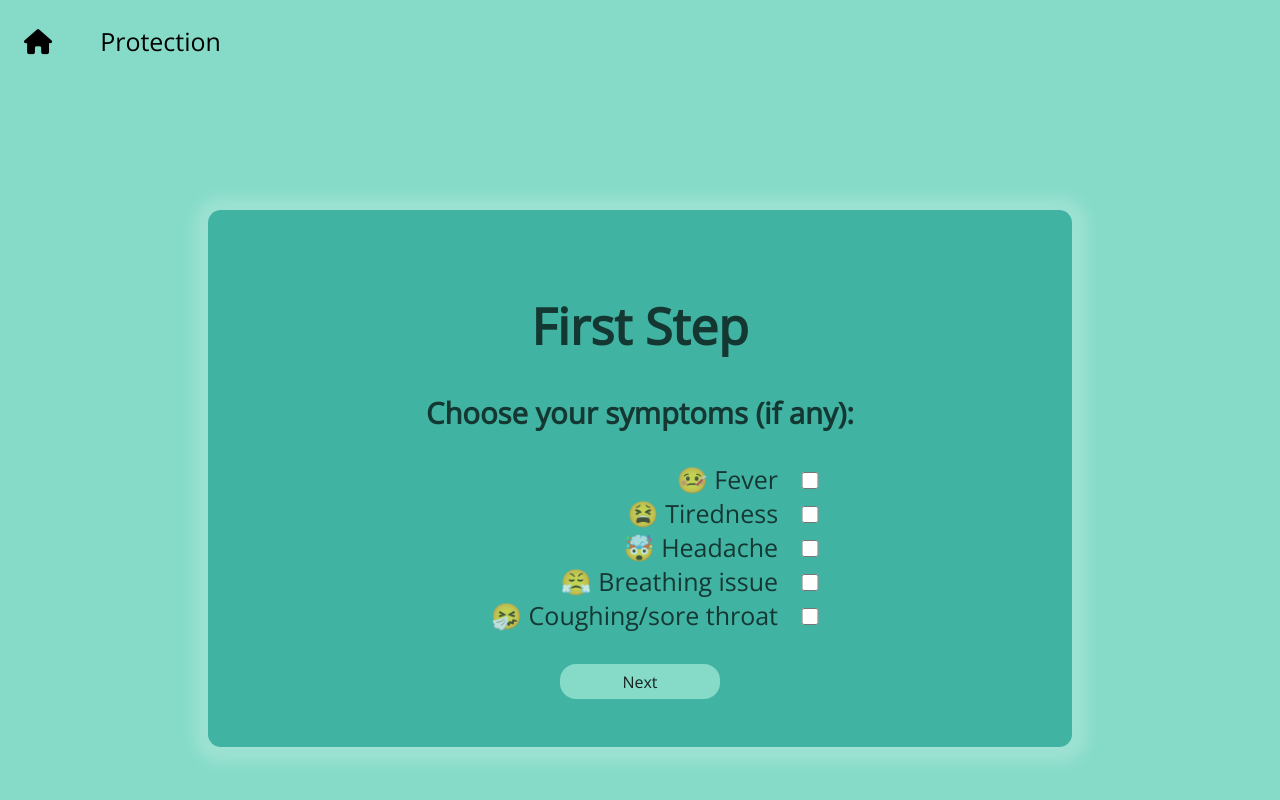
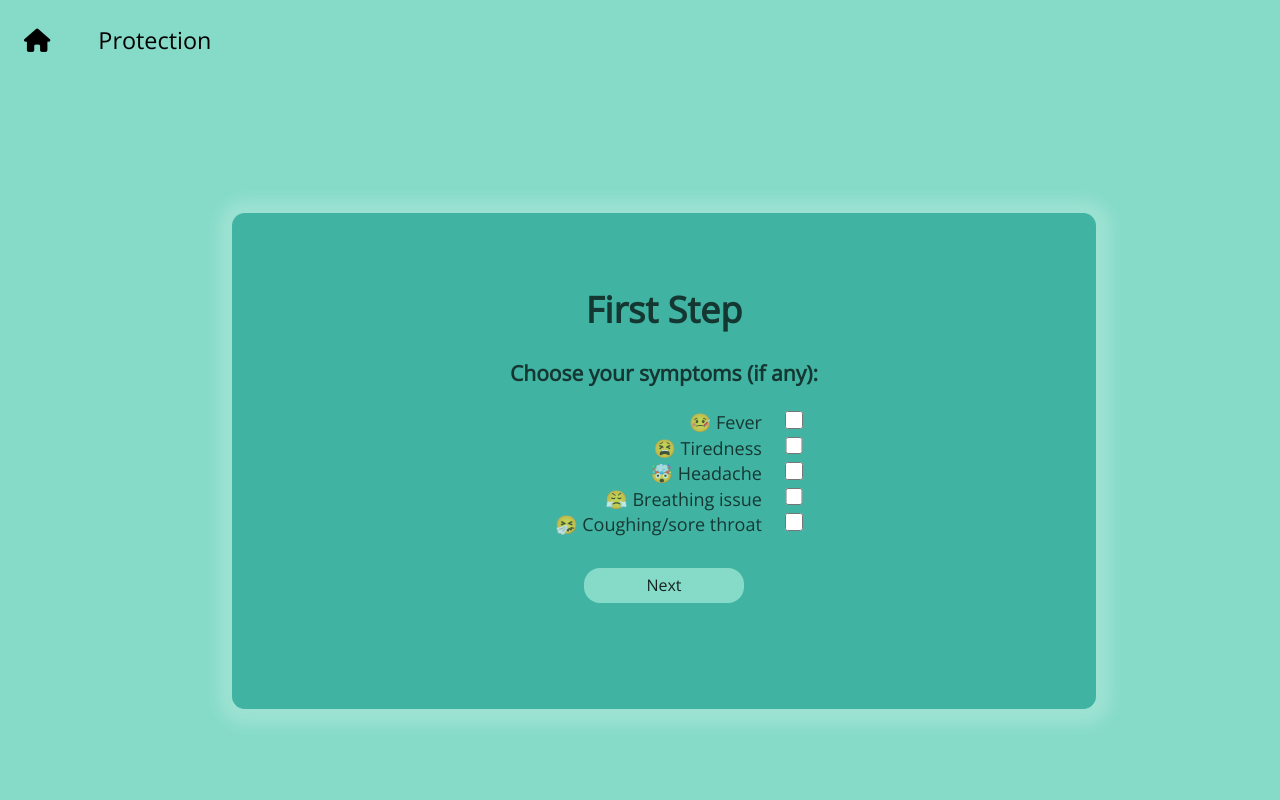
Before and after one commit to jmajurel/cod-19, a React (Create React App) app: page /screening in a window 1280 px wide. Shown: the top 800 px of the page. Built offline with nearby package versions, Linux system fonts and the light colour scheme.

Commit message:
+Updated css to be more responsive

```diff
--- a/src/FirstStepScreeming.css
+++ b/src/FirstStepScreeming.css
@@ -3,7 +3,7 @@
 }
 .symptoms {
   text-align: right;
-  width: fit-content;
+  width: max-content;
   margin: 0 auto;
   margin-bottom: 1rem;
 }
--- a/src/Home.css
+++ b/src/Home.css
@@ -8,7 +8,7 @@
 }
 
 .home .cardContent .link {
-  font-size: 2rem;
+  font-size: 1.5rem;
   width: 20rem;
 }
 
--- a/src/NavBar.css
+++ b/src/NavBar.css
@@ -1,5 +1,5 @@
 .navBar {
-  width: 100%;
+  width: 100vw;
   display: flex;
   margin: 0;
   padding: 1.5rem;
@@ -9,7 +9,7 @@
   text-decoration: none;
   color: black;
   margin-right: 2rem;
-  font-size: 1em;
+  font-size: 1.3em;
   text-decoration: none;
   padding-right: 1rem;
 }
--- a/src/NavBar.js
+++ b/src/NavBar.js
@@ -5,7 +5,7 @@ const NavBar = () => (
   <ul className="navBar">
     <li className="navItem">
       <Link className="link-nav" to="/home">
-        <i class="fas fa-home" />
+        <i className="fas fa-home" />
       </Link>
     </li>
     <li className="navItem">
--- a/src/PotentialSickCase.js
+++ b/src/PotentialSickCase.js
@@ -2,6 +2,8 @@ import React from "react";
 
 const PotentialSickCase = () => (
   <div className="card">
+    <p>Based on your screening result, you might have some chance to get it</p>
+    <p>Please keep calm and goes through the following steps</p>
     <p>Firsly, please do no go straight to your local GP </p>
     <p>Contact the free help numbers dedicated to the coronavirus</p>
     <p>
--- a/src/styles.css
+++ b/src/styles.css
@@ -7,15 +7,49 @@
   min-height: 100vh;
   background: #85dbc8;
   background-clip: padding-box;
+  background-size: cover;
   margin: 0;
   color: rgba(0, 0, 0, 0.692);
   font-family: "Open Sans", sans-serif;
-  font-size: 25px;
+  /*font-size: 1.8rem;*/
 }
+
+/* Small devices (landscape phones, 576px and up)*/
+@media (min-width: 576px) {
+  .App {
+    font-size: 12px;
+  }
+}
+
+/* Medium devices (tablets, 768px and up)*/
+@media (min-width: 768px) {
+  .App {
+    font-size: 14px;
+  }
+}
+
+/* Large devices (desktops, 992px and up)*/
+@media (min-width: 992px) {
+  .App {
+    font-size: 16px;
+  }
+}
+
+/* Extra large devices (large desktops, 1200px and up)*/
+@media (min-width: 1200px) {
+  .App {
+    font-size: 18px;
+  }
+}
+
 html,
 body {
   margin: 0;
   padding: 0;
+}
+
+body {
+  position: absolute;
 }
 
 ul {
```
